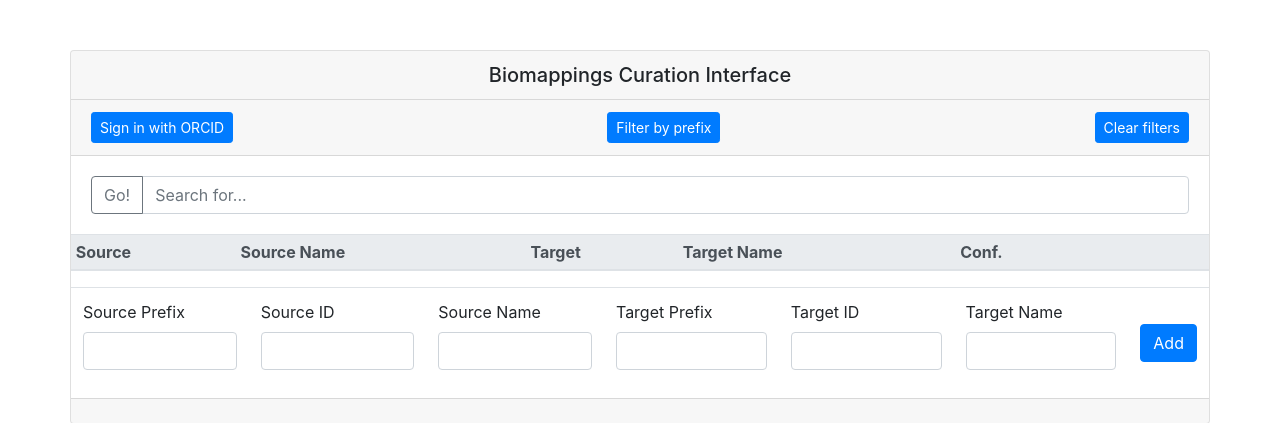
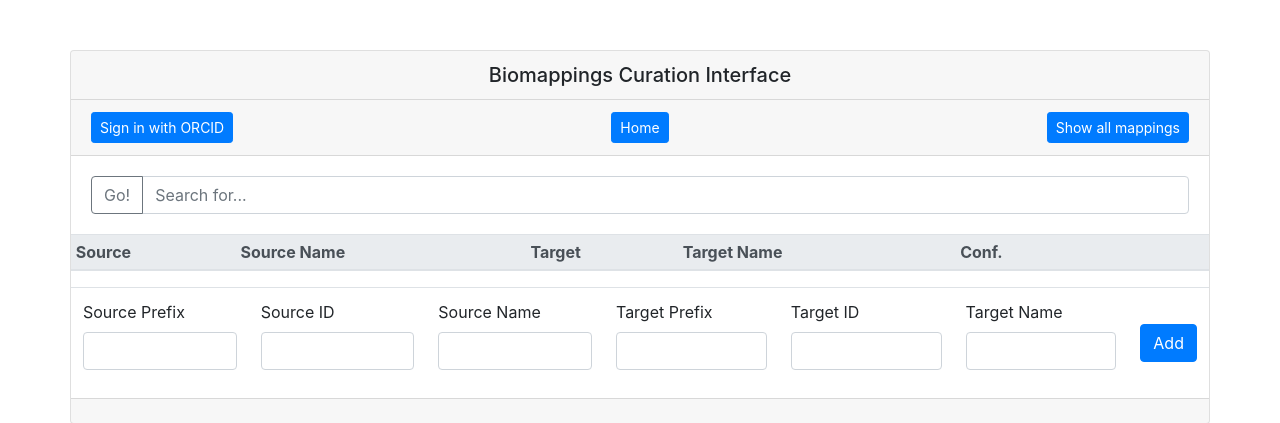
Before and after one commit to gyorilab/biomappings-curation-app, a Flask app: page /home in a window 1280 px wide. Shown: the top 423 px of the page. Run offline with Flask 3, Linux system fonts and the light colour scheme; lists and menus that the app fills with data are empty; parts of the project's set-up code (start-up, migrations or seed data) failed here and were passed over; some libraries are stand-ins or nearby versions.

Commit message:
Rename some buttons

```diff
--- a/resources/app/templates/home.html
+++ b/resources/app/templates/home.html
@@ -30,11 +30,11 @@
                     </a>
                     <a class="btn btn-primary btn-sm" style="float: center;"
                        href="{{ url_for(".summary") }}">
-                        Filter by prefix
+                        Home
                     </a>
                     <a class="btn btn-primary btn-sm" style="float: right;"
                        href="{{ url_for(".home") }}">
-                        Clear filters
+                        Show all mappings
                     </a>
                 </h5>
                 <div class="card-body">
```
